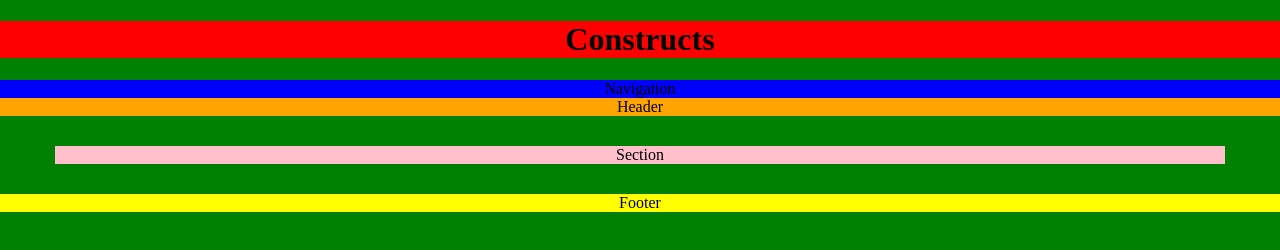
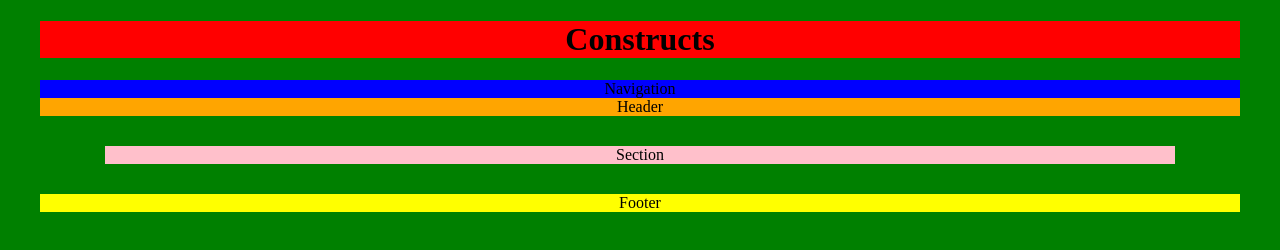
Before and after one commit to dodgy42/workshop, a plain HTML site: page index.html in a window 1280 px wide. Drawn offline with Linux system fonts and the light colour scheme.

Commit message:
Updated 'style.css' via CloudCannon

```diff
--- a/style.css
+++ b/style.css
@@ -7,32 +7,32 @@ body {
 }
 .main-h1 {
     background-color:red;
-    max-width:1300px;
+    max-width:1200px;
     text-align:center;
     width:100%;
 }
 .main-nav{
     background-color:blue;
-    max-width:1300px;
+    max-width:1200px;
     text-align:center;
     width:100%;
 }
 .main-header{
     background-color:orange;
-    max-width:1300px;
+    max-width:1200px;
     text-align:center;
     width:100%;
 }
 .main-section{
     background-color:pink;
-    max-width:1170px;
+    max-width:1070px;
     text-align:center;
     margin:30px;
     width:100%;
 }
 .main-footer{
     background-color:yellow;
-    max-width:1300px;
+    max-width:1200px;
     text-align:center;
     width:100%;
 }
```
